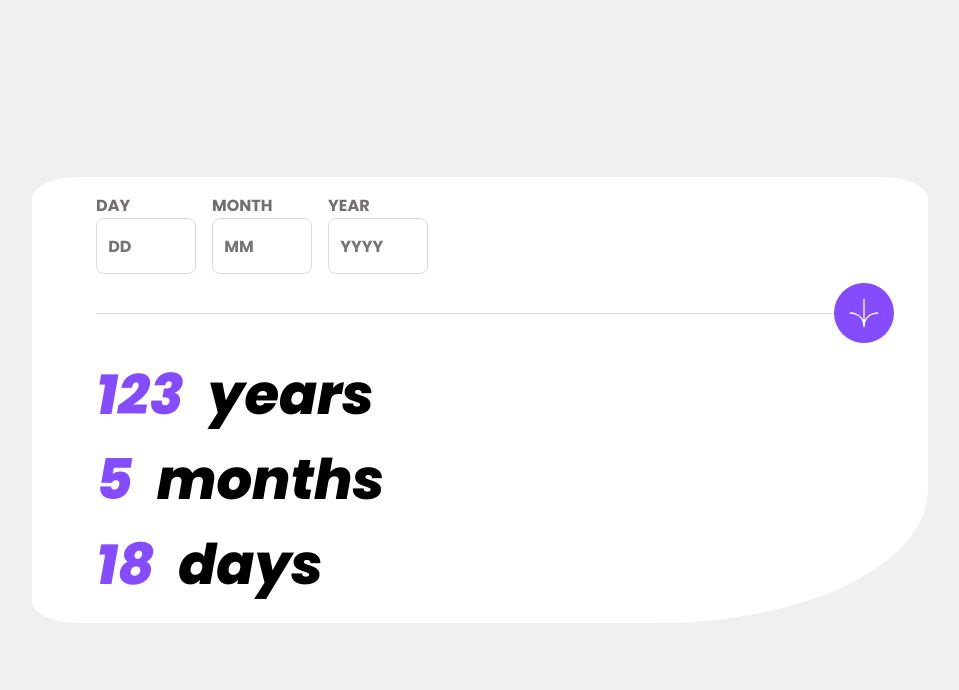
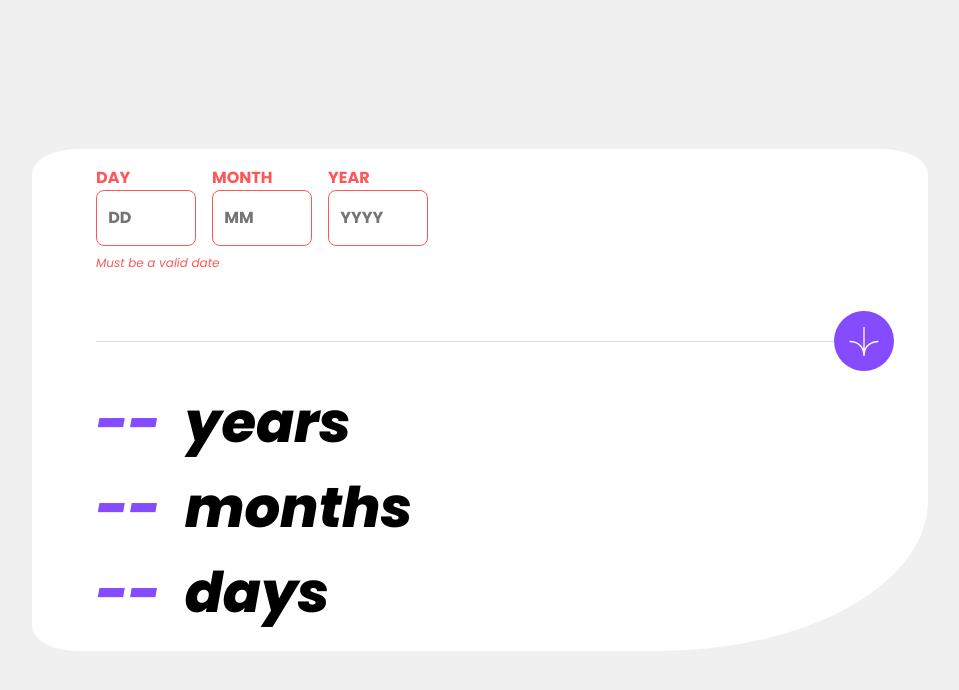
Before and after one commit to zeyd-inik/age-calculator-app, a Vue app: page / in a window 1280 px wide. Both pictures are taken after a click on the element 1024 px from the left and 313 px from the top of the page. Shown: the top 690 px of the page, without its empty margins (160-1119 px from the left). Built offline with nearby package versions, Linux system fonts and the light colour scheme.

Commit message:
add error classes and input  validation rules

```diff
--- a/src/App.vue
+++ b/src/App.vue
@@ -9,7 +9,24 @@ const resultDay = ref('--');
 const resultMonth = ref('--');
 const resultYear = ref('--');
 
+const isError = ref(false);
+
 const clickHandle = () => {
+    const currentYear = new Date().getFullYear();
+
+    if (
+        userDay.value === '' ||
+        userMonth.value === '' ||
+        userYear.value === '' ||
+        userDay.value > 31 ||
+        userMonth.value > 12 ||
+        currentYear < userYear.value
+    ) {
+        isError.value = true;
+        return;
+    }
+
+    isError.value = false;
     let currentDate_milliSecond = new Date().getTime();
     let userDate_milliSecond = new Date(userYear.value, userMonth.value - 1, userDay.value).getTime();
     let diff_milliSecond = currentDate_milliSecond - userDate_milliSecond;
@@ -18,10 +35,6 @@ const clickHandle = () => {
     resultYear.value = Math.abs(diff_String.getFullYear() - 1970);
     resultMonth.value = diff_String.getMonth();
     resultDay.value = diff_String.getDate();
-
-    userDay.value = '';
-    userMonth.value = '';
-    userYear.value = '';
 };
 </script>
 <template>
@@ -29,18 +42,19 @@ const clickHandle = () => {
         <main class="main">
             <section class="entries_container">
                 <div class="entry">
-                    <label for="day">DAY</label>
-                    <input type="number" v-model="userDay" placeholder="DD" id="day" />
+                    <label :class="{ error: isError }" for="day">DAY</label>
+                    <input :class="{ error: isError }" type="number" v-model="userDay" placeholder="DD" id="day" />
                 </div>
                 <div class="entry">
-                    <label for="mounth">MONTH</label>
-                    <input type="number" v-model="userMonth" placeholder="MM" id="month" />
+                    <label :class="{ error: isError }" for="mounth">MONTH</label>
+                    <input :class="{ error: isError }" type="number" v-model="userMonth" placeholder="MM" id="month" />
                 </div>
                 <div class="entry">
-                    <label for="year">YEAR</label>
-                    <input type="number" v-model="userYear" placeholder="YYYY" id="year" />
+                    <label :class="{ error: isError }" for="year">YEAR</label>
+                    <input :class="{ error: isError }" type="number" v-model="userYear" placeholder="YYYY" id="year" />
                 </div>
             </section>
+            <p v-if="isError" class="error_message">Must be a valid date</p>
 
             <section class="divider_container">
                 <div class="hr"></div>
@@ -116,6 +130,9 @@ const clickHandle = () => {
                     @media (min-width: 1024px) {
                         font-size: 1rem;
                     }
+                    &.error {
+                        color: $light_red;
+                    }
                 }
                 input[type='number'] {
                     /* hide  number input arrows */
@@ -133,6 +150,9 @@ const clickHandle = () => {
                     border-radius: 8px;
                     border: 1px solid $light_grey;
                     outline: none;
+                    &.error {
+                        border-color: $light_red;
+                    }
                     @media (min-width: 1024px) {
                         font-size: 1rem;
                         width: 100px;
@@ -149,6 +169,13 @@ const clickHandle = () => {
                     }
                 }
             }
+        }
+        .error_message {
+            color: $light_red;
+            font-weight: 400;
+            font-style: italic;
+            font-size: 12px;
+            transform: translateY(-30px);
         }
         .divider_container {
             position: relative;
```
